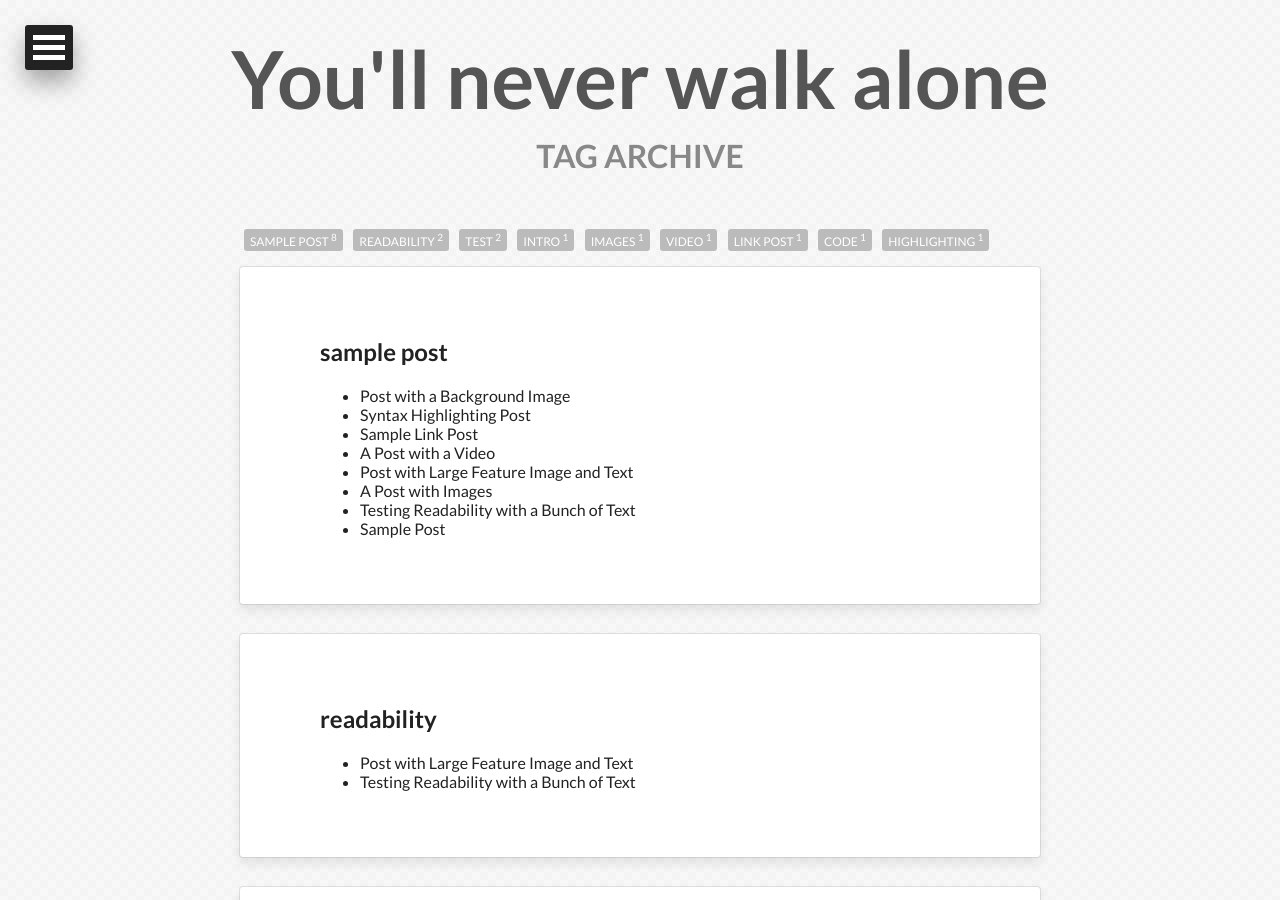
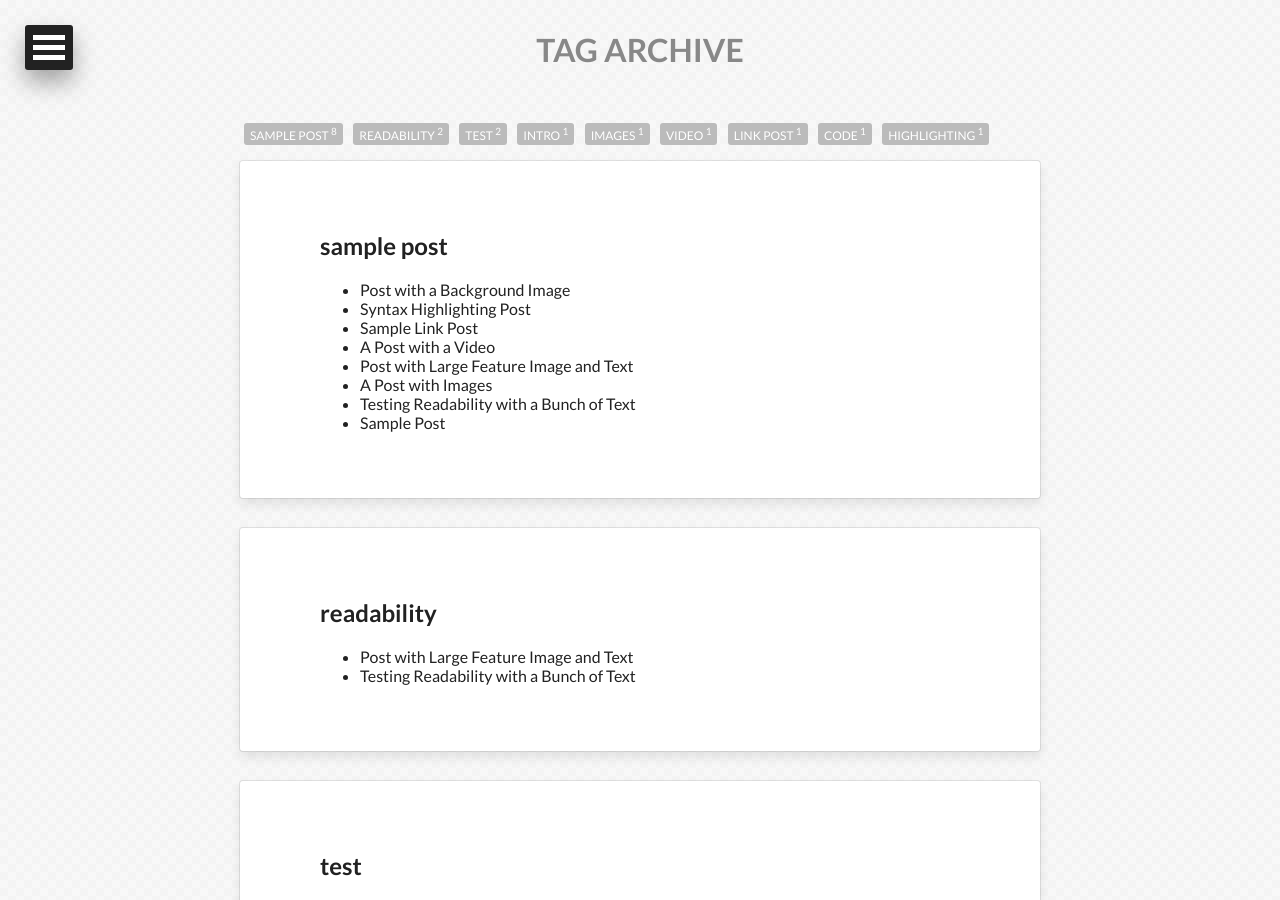
Before and after one commit to hanwujibaby/hanwujibaby.github.com, a Jekyll site: the page built from tags.html, in a window 1280 px wide and 900 px high. Built offline with Jekyll 4.4.1, drawn with Linux system fonts in a browser that asks for light colours; nearby versions of some CDN libraries.

```diff
--- a/_config.yml
+++ b/_config.yml
@@ -1,5 +1,5 @@
-title:            You'll never walk alone
-description:      Describe your website here.
+title:
+description:      something about me and my thoughts.
 disqus_shortname:
 #Your site's domain goes here. Leave localhost server or blank when working locally.
 url:              http://hanwujibaby.github.com
@@ -7,7 +7,7 @@ url:              http://hanwujibaby.github.com
 owner:
   name:           Tony Wei
   avatar:         avatar.jpg
-  bio:            "Your bio goes here. It shouldn't be super long but a good two sentences or two should suffice."
+  bio:            "a coder and a super fans of LiverpoolFC"
   email:          wayleynam@gmail.com
   # Social networking links used in footer. Update and remove as you like.
   twitter:
```
